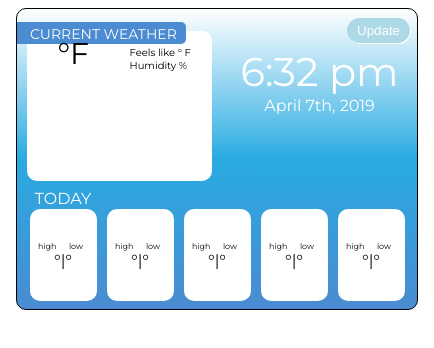
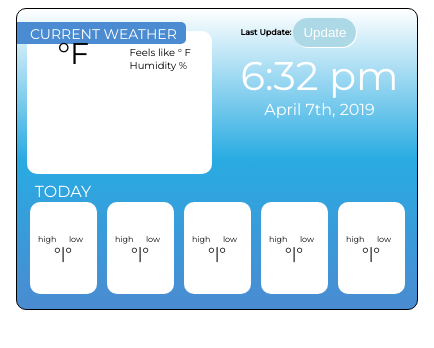
Before and after one commit to N8ers/hardware_weather, an Electron app: page index.html in a window 434 px wide. Drawn offline with nearby package versions, Linux system fonts and the light colour scheme; no server answers.

Commit message:
bug fixes and redesign

```diff
--- a/app.js
+++ b/app.js
@@ -4,7 +4,7 @@ window.addEventListener('load', () => {
     function time() {
         document.getElementById('time').textContent = moment().format("h:mm a");
         document.getElementById('date').textContent = moment().format("MMMM Do, YYYY");
-        let updateTime = setTimeout(time, 500)
+        let updateTime = setTimeout(time, 1000)
     }
     time()
 
@@ -86,10 +86,11 @@ window.addEventListener('load', () => {
                 }
 
                 document.getElementById('currentIcon').childNodes[0].className += "img";
+                document.getElementById('lastUpdate').innerHTML = moment().format("h:mm a");
                 console.log("i updated")
             })
 
-        let updateWeather = setTimeout(getWeather, 900000)
+        let updateWeather = setTimeout(getWeather, 300000)
     }
     getWeather()
     // current
--- a/index.html
+++ b/index.html
@@ -37,7 +37,10 @@
             <div class="column description">
 
                 <div class="timeDateUpdate">
-                    <button class="refresh-btn" onClick="window.location.reload()">Update</button>
+                    <div class="update-container">
+                        <h5 class="lastUpdate">Last Update: <span id="lastUpdate"></span></h5>
+                        <button class="refresh-btn" onClick="window.location.reload()">Update</button>
+                    </div>
                     <div class="clockContainer">
                         <div class="clock" id="time">0:00 am </div>
                     </div>
--- a/style.css
+++ b/style.css
@@ -21,7 +21,7 @@
 
 .iconColumn {
     /* height is temporary */
-    height: 150px;
+    height: 143px;
     border-radius: 10px;
     background-color: white;
     color: black;
@@ -94,6 +94,16 @@
     margin-top: 5px;
     display: inline-block;
     margin: auto;
+}
+
+.update-container {
+    display: flex;
+    margin: auto;
+}
+
+.lastUpdate {
+    font-size: 8px;
+    color: black;
 }
 
 .refresh-btn{
```
